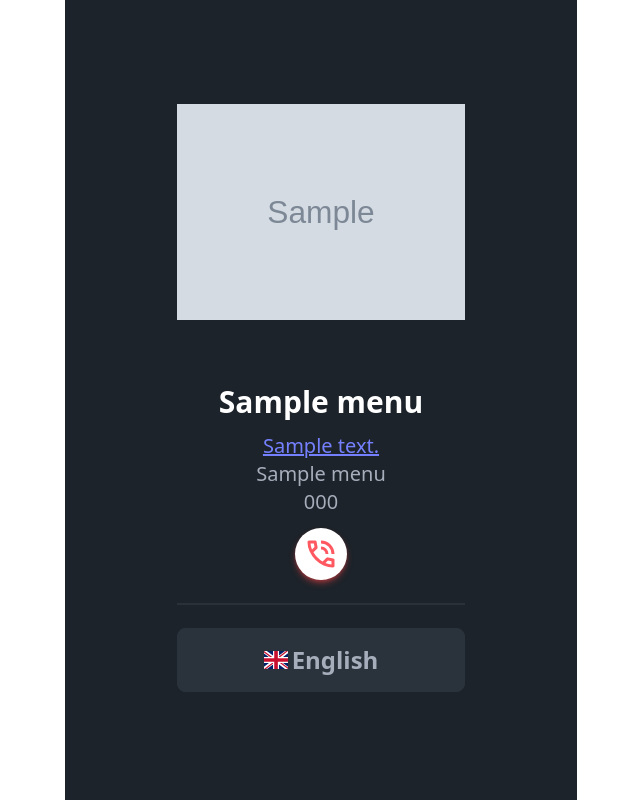
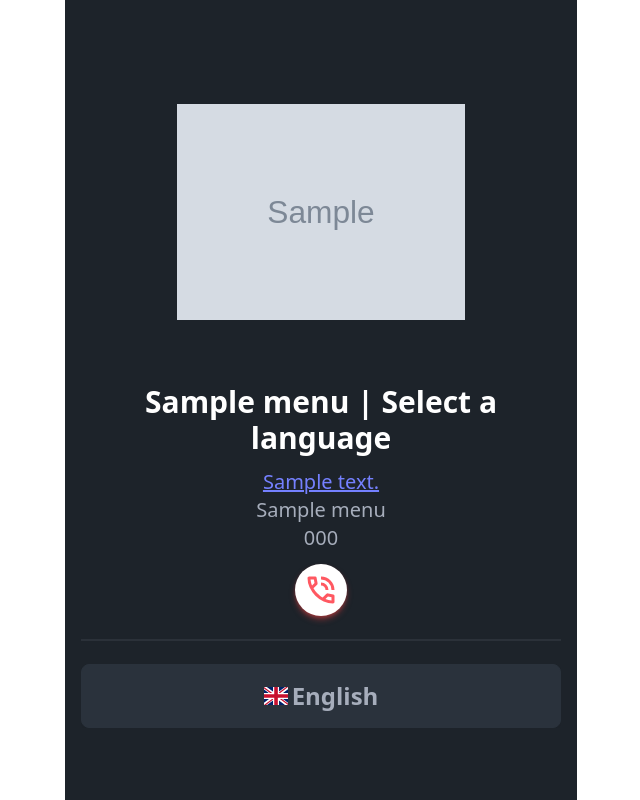
Before and after one commit to osam7a/Menu-Maker, a Django app: template templates/basic/menu-selector.html in a window 1280 px wide. Shown: the whole page, without its empty margins (319-959 px from the left). Run offline with Django 5.2, Linux system fonts and the light colour scheme; the template is opened without the code that fills it: values that come from a table or form of the project are taken from there, others are empty; data comes from the database, SQL or seed files in the repository; tables that the repository leaves empty hold one stand-in row (values such as "Sample post"); grey boxes marked "Sample" are stand-in pictures; some libraries are stand-ins or nearby versions.

Commit message:
translate menu title, add rtl checking for language buttons

```diff
--- a/templates/basic/menu-selector.html
+++ b/templates/basic/menu-selector.html
@@ -6,7 +6,7 @@
 {% block content %}
 <div class="flex flex-col text-center items-center px-2">
     <img class="w-72 mt-24 mb-16" src="{{ menu.logo.url }}" alt="MenuMaker Logo">
-    <h1 class="text-3xl font-bold mb-3 text-white">{% translate menu.title %} </h1>
+    <h1 class="text-3xl font-bold mb-3 text-white">{% translate menu.title %} | {% translate 'Select a language' %}</h1>
     <a href="{{ menu.maps_link }}" target="_blank" class="link link-primary text-xl">{{ menu.address }}</a>
     <p class="text-xl">{{ menu.resturaunt_name }}</p>
     <p class="text-xl">{{ menu.phone }}</p>
@@ -18,7 +18,7 @@
     <div class="divider"></div>
     <div class="gap-1 flex flex-col w-full max-h-52 overflow-auto">
     {% for language in menu.languages_allowed.all %}
-        <a{% if language.code == 'ar' %} dir="rtl"{% endif %} href="/{{ language.code }}/{{ request.path|slice:'4:' }}?selected=True" class="btn btn-lg btn-neutral w-full text-2xl flex flex-row gap-1">
+        <a{% if language.rtl %} dir="rtl"{% endif %} href="/{{ language.code }}/{{ request.path|slice:'4:' }}?selected=True" class="btn btn-lg btn-neutral w-full text-2xl flex flex-row gap-1">
         <img class="w-6 h-6" src="{% static 'flags/' %}{{ language.code }}.svg" alt="{{ language.name }}">
         {{ language.name }}
         </a>
```
